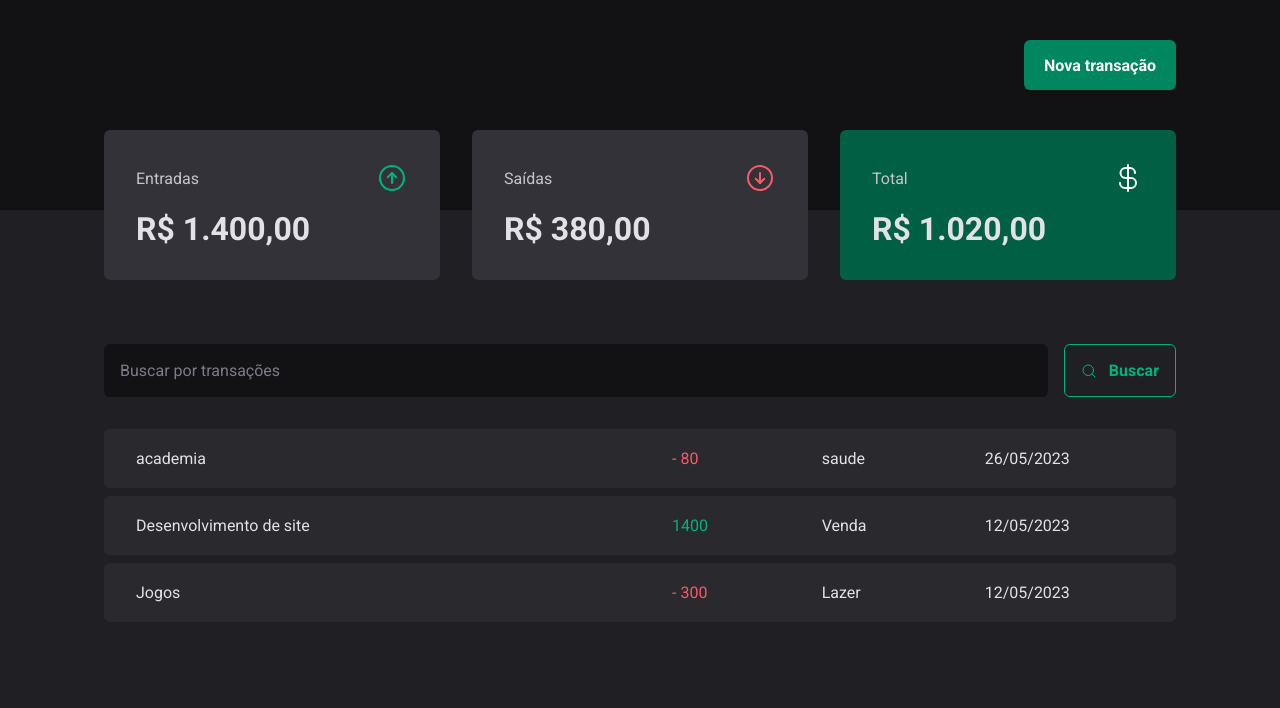
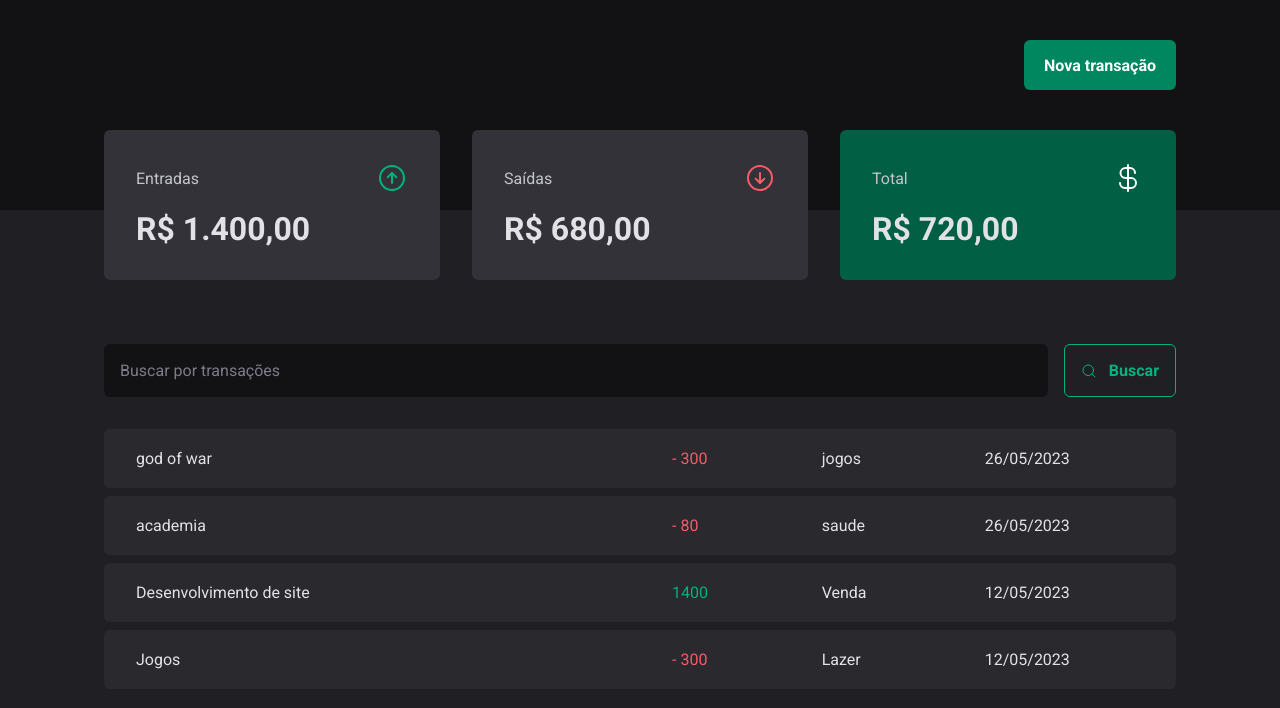
Before and after one commit to rdg-404/dt-money-api, a React (Vite) app: page / in a window 1280 px wide. Shown: the top 708 px of the page. Built offline with nearby package versions, Linux system fonts and the light colour scheme; data requests are answered from the project's data file.

Commit message:
useContext refres app after add new data

```diff
--- a/server.json
+++ b/server.json
@@ -23,6 +23,14 @@
       "type": "outcome",
       "createdAt": "2023-05-26T20:04:19.269Z",
       "id": 3
+    },
+    {
+      "description": "god of war",
+      "price": 300,
+      "category": "jogos",
+      "type": "outcome",
+      "createdAt": "2023-05-26T20:26:15.563Z",
+      "id": 4
     }
   ]
 }
--- a/src/components/NewTransactionModal/index.tsx
+++ b/src/components/NewTransactionModal/index.tsx
@@ -4,7 +4,8 @@ import { ArrowCircleDown, ArrowCircleUp, X } from 'phosphor-react';
 import * as z from 'zod'
 import { Controller, useForm } from 'react-hook-form';
 import { zodResolver } from '@hookform/resolvers/zod';
-import { api } from '../../lib/axios';
+import { useContext } from 'react';
+import { TransactionsContext } from '../../contexts/TransactionsContext';
 
 
 const newTransactionFormSchema = z.object({
@@ -17,6 +18,8 @@ const newTransactionFormSchema = z.object({
 type NewTransactionFormInputs = z.infer<typeof newTransactionFormSchema>;
 
 export function NewTransactionModal(){
+
+  const {createTransaction} =  useContext(TransactionsContext)
 
   const {
     control,
@@ -33,15 +36,16 @@ export function NewTransactionModal(){
 
   async function handleCreateNewTransaction(data: NewTransactionFormInputs){
     const {description, price, category, type} = data
-    await api.post('transactions', {
-        description,
-        price,
-        category,
-        type,
-        createdAt: new Date()
+    await createTransaction({
+      description,
+      price,
+      category,
+      type
     })
     reset()
   }
+
+
 
   return(
     <Dialog.Portal>
```
